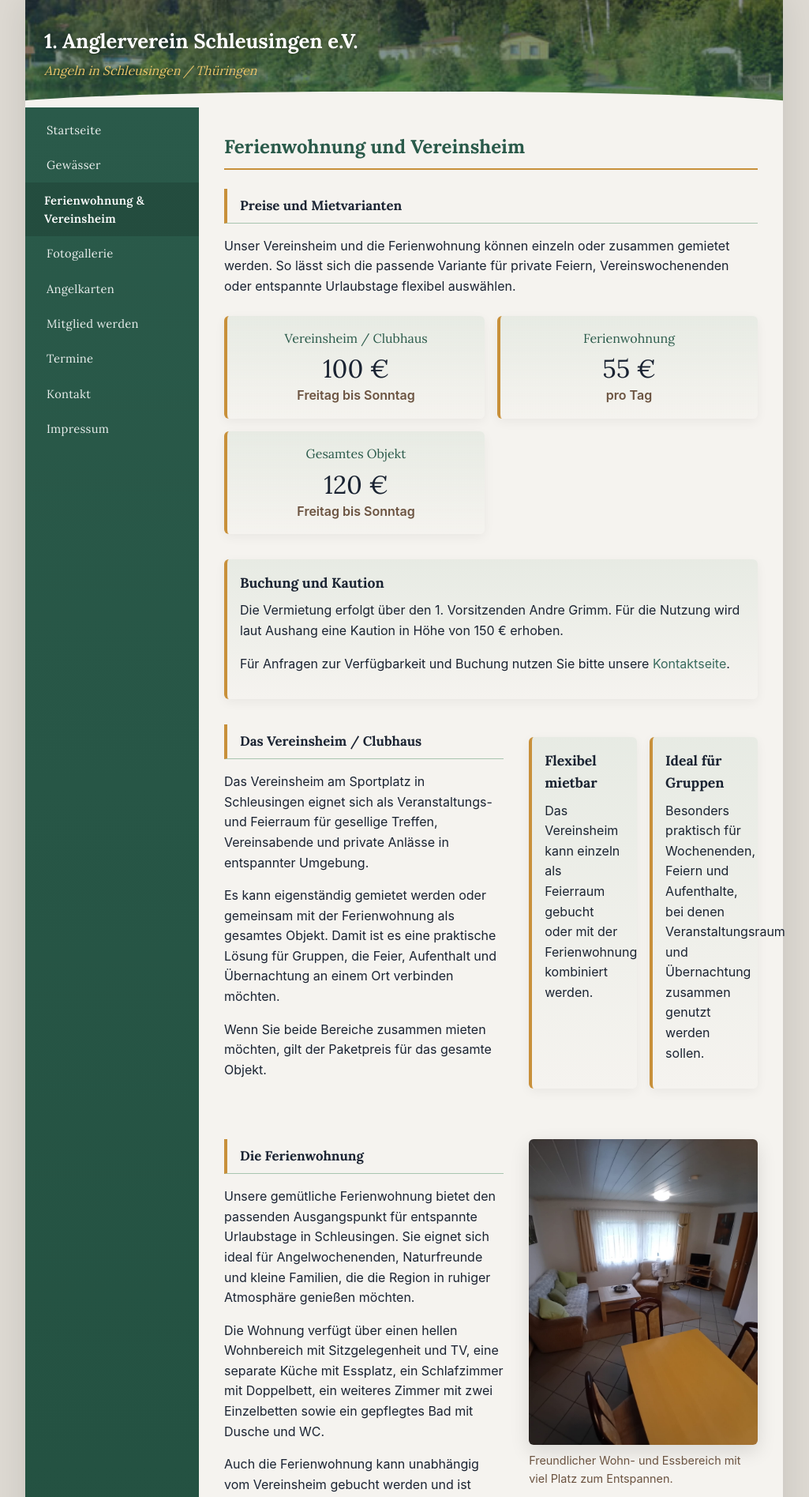
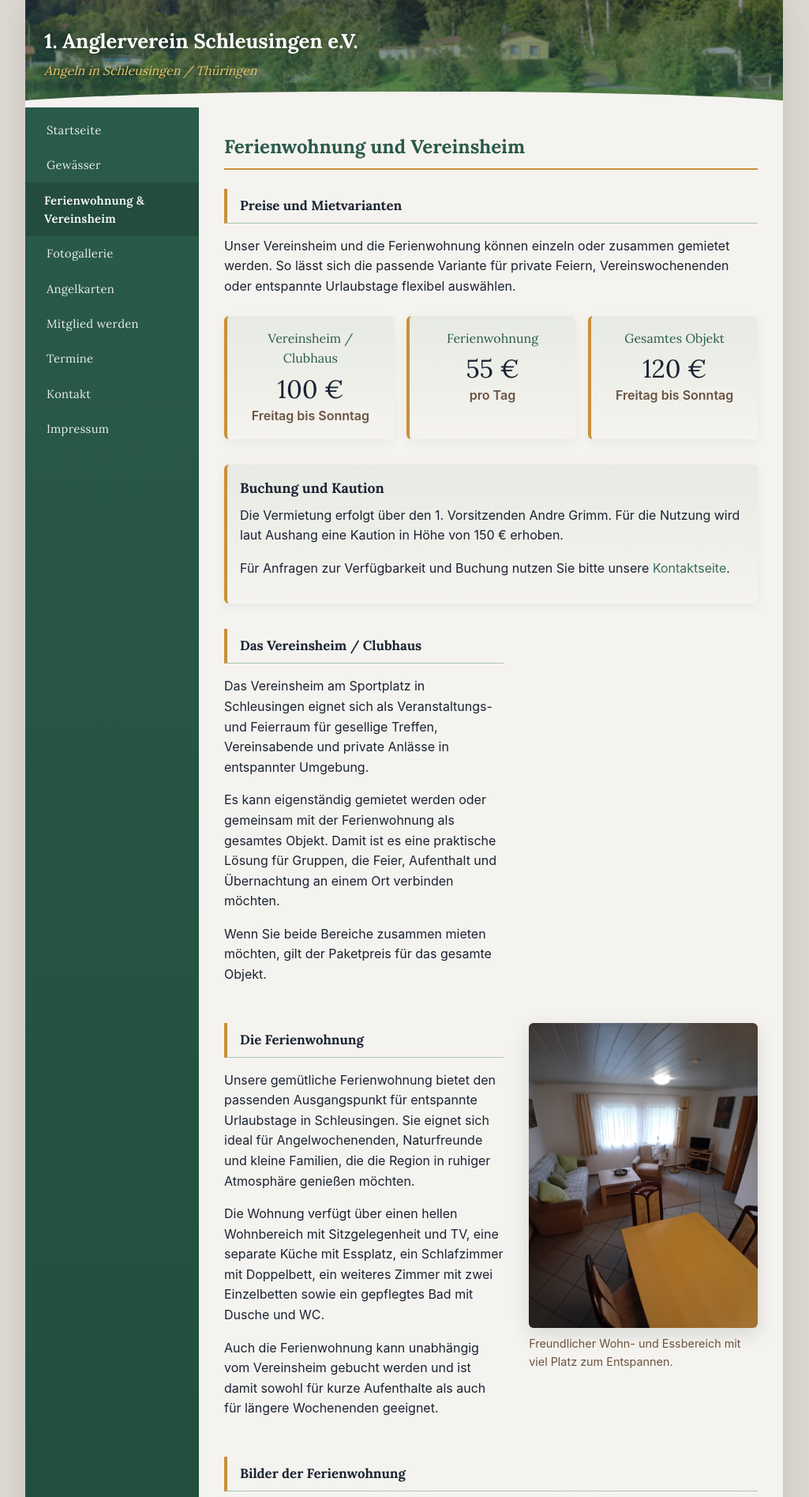
Before and after one commit to AndreKutzleb/av-schleusingen, a Jekyll site: the page built from ferienwohnung.html, in a window 1280 px wide. Shown: the top 1895 px of the page at 79% size, without its empty margins (128-1153 px from the left). Built offline with Jekyll 4.4.1, drawn with Linux system fonts in a browser that asks for light colours.

Commit message:
Improvements to FeWo page

```diff
--- a/css/avs_style.css
+++ b/css/avs_style.css
@@ -693,7 +693,7 @@
 @media (min-width: 761px) {
   .holiday-features,
   .holiday-gallery {
-    grid-template-columns: repeat(2, minmax(0, 1fr));
+    grid-template-columns: repeat(3, minmax(0, 1fr));
   }
 }
 
--- a/ferienwohnung.html
+++ b/ferienwohnung.html
@@ -40,17 +40,6 @@
     <p>Es kann eigenst&auml;ndig gemietet werden oder gemeinsam mit der Ferienwohnung als gesamtes Objekt. Damit ist es eine praktische L&ouml;sung f&uuml;r Gruppen, die Feier, Aufenthalt und &Uuml;bernachtung an einem Ort verbinden m&ouml;chten.</p>
     <p>Wenn Sie beide Bereiche zusammen mieten m&ouml;chten, gilt der Paketpreis f&uuml;r das gesamte Objekt.</p>
   </div>
-
-  <div class="holiday-features">
-    <article class="holiday-feature-card">
-      <h3>Flexibel mietbar</h3>
-      <p>Das Vereinsheim kann einzeln als Feierraum gebucht oder mit der Ferienwohnung kombiniert werden.</p>
-    </article>
-    <article class="holiday-feature-card">
-      <h3>Ideal f&uuml;r Gruppen</h3>
-      <p>Besonders praktisch f&uuml;r Wochenenden, Feiern und Aufenthalte, bei denen Veranstaltungsraum und &Uuml;bernachtung zusammen genutzt werden sollen.</p>
-    </article>
-  </div>
 </section>
 
 <section class="holiday-intro">
```
